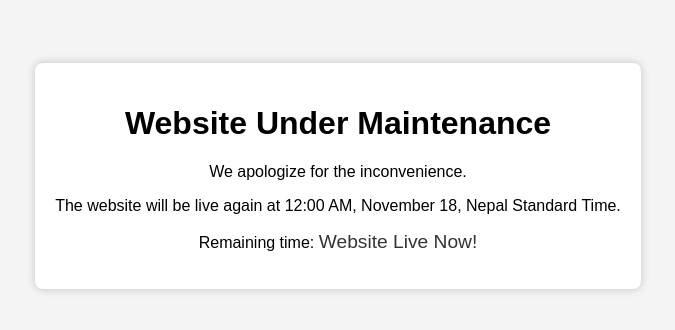
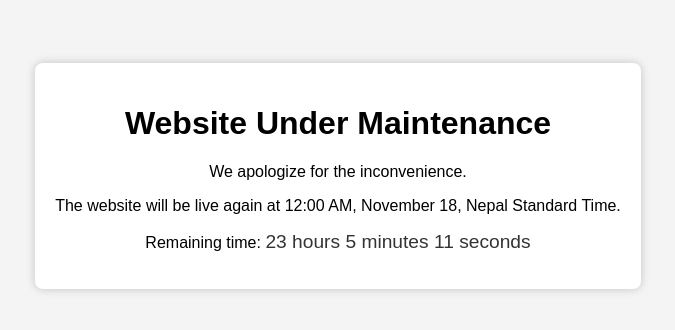
Before and after one commit to dipeshpandit12/naturesmile, a plain HTML site: page index.html in a window 1280 px wide. Shown: the part 224-554 px from the top of the page, without its empty margins (302-977 px from the left). Drawn offline with Linux system fonts and the light colour scheme.

Commit message:
Update index.html

```diff
--- a/index.html
+++ b/index.html
@@ -44,7 +44,7 @@
         // Retrieve target date from localStorage or set a default value
         var targetDate = localStorage.getItem('targetDate');
         if (!targetDate) {
-            targetDate = new Date("November 18, 2023 00:00:00 GMT+0545");
+            targetDate = new Date("November 19, 2023 00:00:00 GMT+0545");
             localStorage.setItem('targetDate', targetDate);
         } else {
             targetDate = new Date(targetDate);
```
